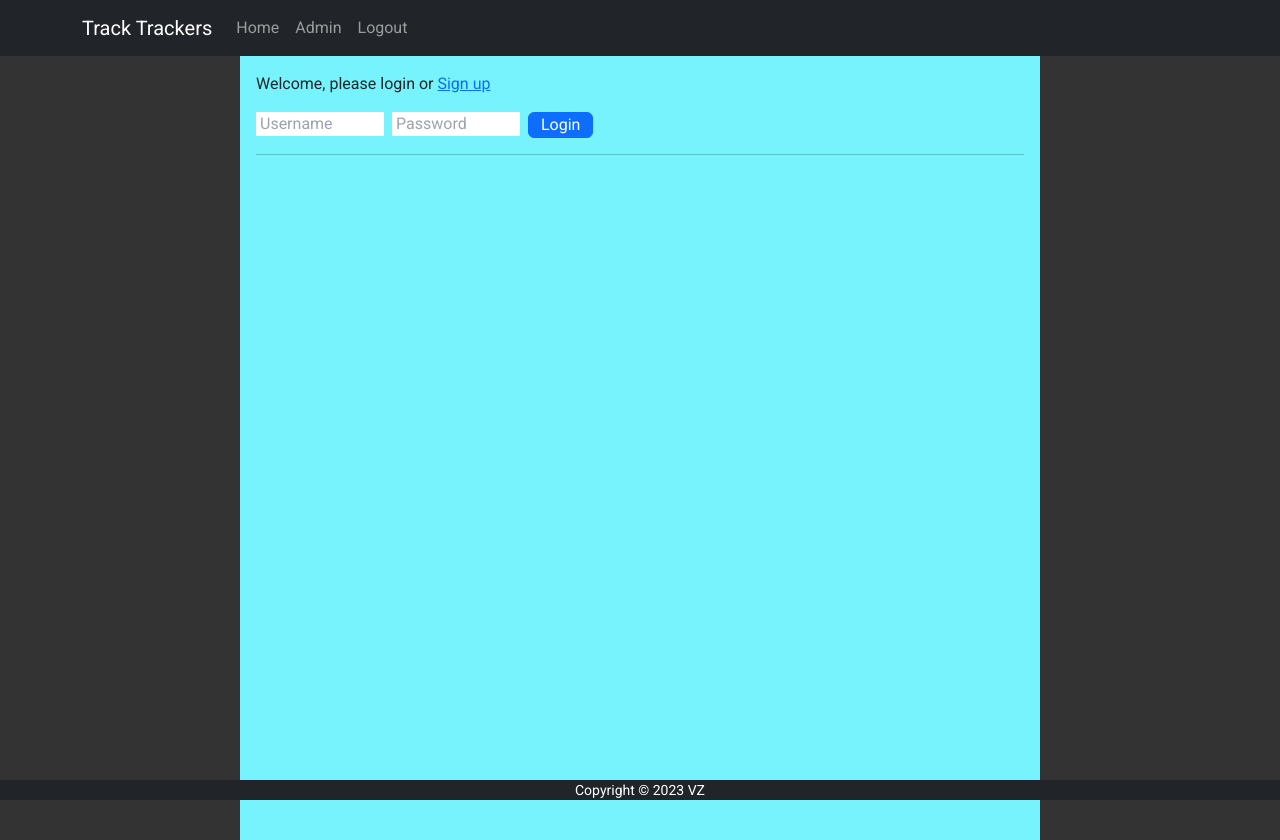
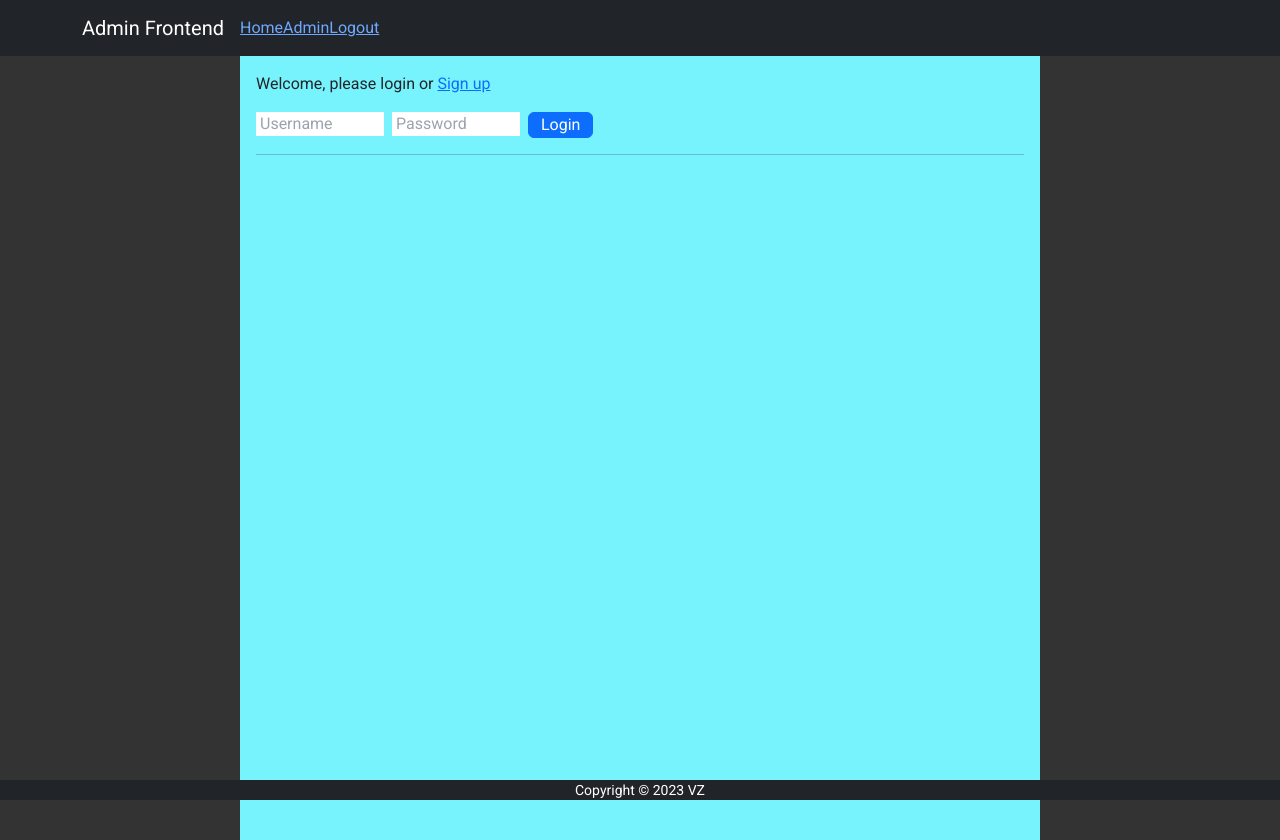
Before and after one commit to sawfiz/tt-admin, a React (Vite) app: page / in a window 1280 px wide. Built offline with nearby package versions, Linux system fonts and the light colour scheme; no server answers.

Commit message:
Add logout

```diff
--- a/src/components/user/Login.jsx
+++ b/src/components/user/Login.jsx
@@ -25,8 +25,8 @@ export default function Login() {
     const loggedin = await postData('/login', formData)
     console.log("🚀 ~ file: Login.jsx:22 ~ handleSubmit ~ login:", loggedin)
     if (loggedin) {
-      const username = loggedin.user.username;
-      login(username)
+      const name = loggedin.user.name;
+      login(name)
     }
   };
 
--- /dev/null
+++ b/src/components/user/Logout.jsx
@@ -0,0 +1,29 @@
+import React, { useContext } from 'react';
+import { useNavigate } from 'react-router-dom';
+
+import { AuthContext } from '../../contexts/AuthContext';
+
+import { getData } from '../../util/apiServices';
+
+import { Button } from 'react-bootstrap';
+
+export default function Logout() {
+  const navigate = useNavigate();
+  const { logout } = useContext(AuthContext);
+
+  const handleSubmit = async (e) => {
+    e.preventDefault();
+    const loggedout = await getData('logout');
+    if (loggedout.message==='success') {
+      console.log('🚀 ~ file: Logout.jsx:11 ~ handleSubmit ~ logout:', loggedout.message);
+      logout();
+      navigate('/');
+    }
+  };
+  return (
+    <main>
+      <p>Are you sure you want to log out?</p>
+      <Button onClick={handleSubmit}>Logout</Button>
+    </main>
+  );
+}
--- a/src/contexts/AuthContext.jsx
+++ b/src/contexts/AuthContext.jsx
@@ -4,21 +4,21 @@ const AuthContext = createContext();
 
 const AuthProvider = ({ children }) => {
   const [isLoggedIn, setIsLoggedIn] = useState(false);
-  const [username, setUsername] = useState('');
+  const [name, setName] = useState('');
 
-  const login = (username) => {
+  const login = (name) => {
     setIsLoggedIn(true);
-    setUsername(username);
+    setName(name);
   };
 
   const logout = () => {
     setIsLoggedIn(false);
-    setUsername('');
+    setName('');
   };
 
   const authContextValue = {
     isLoggedIn,
-    username,
+    name,
     login,
     logout,
   };
--- a/src/pages/Header.jsx
+++ b/src/pages/Header.jsx
@@ -1,4 +1,5 @@
 // Libraries
+import { Link } from 'react-router-dom';
 
 // Config
 
@@ -17,11 +18,14 @@ export default function Header() {
     <div>
       <Navbar bg="dark" data-bs-theme="dark">
         <Container>
-          <NavbarBrand>Track Trackers</NavbarBrand>
+          <NavbarBrand>Admin Frontend</NavbarBrand>
           <Nav className="me-auto">
-            <Nav.Link href="/">Home</Nav.Link>
-            <Nav.Link href="/admin">Admin</Nav.Link>
-            <Nav.Link href="#logout">Logout</Nav.Link>
+            {/* <Nav.Link href="/">Home</Nav.Link> */}
+            <Link to="/">Home</Link>
+            {/* <Nav.Link href="/admin">Admin</Nav.Link> */}
+            <Link to="/admin">Admin</Link>
+            {/* <Nav.Link href="/logout">Logout</Nav.Link> */}
+            <Link to="/logout">Logout</Link>
           </Nav>
         </Container>
       </Navbar>
--- a/src/pages/Home.jsx
+++ b/src/pages/Home.jsx
@@ -11,7 +11,7 @@ import Login from '../components/user/Login';
 import { Form, Row, Col, Button } from 'react-bootstrap';
 
 export default function Home() {
-  const { isLoggedIn, username} = useContext(AuthContext);
+  const { isLoggedIn, name } = useContext(AuthContext);
 
   const handleChange = (e) => {
     const { name, value } = e.target;
@@ -25,10 +25,16 @@ export default function Home() {
 
   return (
     <main>
-      <p>
-        {isLoggedIn ? `Welcome ${username}` : <p>Welcome, please login or <Link to="/signup">Sign up</Link></p>}
-      </p>
-      <Login />
+      {isLoggedIn ? (
+        <p>Welcome {name}</p>
+      ) : (
+        <>
+          <p>
+            Welcome, please login or <Link to="/signup">Sign up</Link>
+          </p>
+          <Login />
+        </>
+      )}
     </main>
   );
 }
--- a/src/routing/Router.jsx
+++ b/src/routing/Router.jsx
@@ -12,6 +12,7 @@ import RootLayout from './RootLayout';
 import Home from '../pages/Home';
 import Signup from '../components/user/Signup';
 import Admin from '../pages/Admin';
+import Logout from '../components/user/Logout';
 
 import ManageAthletes from '../components/athlete/ManageAthletes';
 import AthleteDetails from '../components/athlete/AthleteDetails';
@@ -24,7 +25,9 @@ const routes = createRoutesFromElements(
   <Route path="/" element={<RootLayout />}>
     <Route index element={<Home />} />
 
+
     <Route path="/admin" element={<Admin />} />
+    <Route path="/logout" element={<Logout />} />
 
     <Route path="/manage-athletes" element={<ManageAthletes />} />
 
--- a/src/util/apiServices.jsx
+++ b/src/util/apiServices.jsx
@@ -8,17 +8,18 @@ export const getData = async (
   dataKey = null
 ) => {
   try {
-    setLoading(true);
+    if (setLoading) setLoading(true);
 
     const response = await fetch(`${BASE_URL}/${endpoint}`);
     const result = await response.json();
     // Check for a specific data key
     const data = dataKey ? result[dataKey] : result;
-    setData(data);
-    setLoading(false);
+    if (setData) setData(data);
+    if (setLoading) setLoading(false);
+    return data;
   } catch (error) {
     console.error('Error fetching data:', error);
-    setLoading(false);
+    if (setLoading) setLoading(false);
     throw error; // Re-throw the error for handling in components if needed
   }
 };
```
